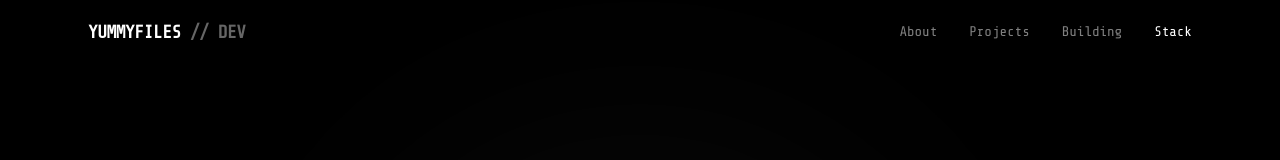
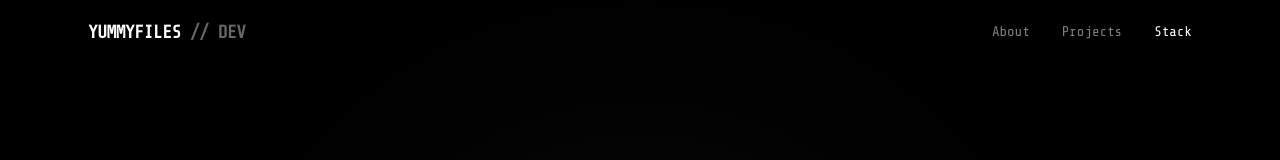
Before and after one commit to yummyfiles/yummyfiles-website, a React (Vite) app: page / in a window 1280 px wide. Shown: the top 160 px of the page. Built offline with nearby package versions, Linux system fonts and the light colour scheme.

Commit message:
Remove Building section

```diff
--- a/src/App.tsx
+++ b/src/App.tsx
@@ -3,7 +3,6 @@ import Navbar from './components/Navbar'
 import Hero from './components/Hero'
 import About from './components/About'
 import Projects from './components/Projects'
-import Building from './components/Building'
 import TechStack from './components/TechStack'
 import GitHubActivity from './components/GitHubActivity'
 import Footer from './components/Footer'
@@ -16,7 +15,6 @@ export default function App() {
         <Hero />
         <About />
         <Projects />
-        <Building />
         <TechStack />
         <GitHubActivity />
       </main>
--- a/src/components/Navbar.tsx
+++ b/src/components/Navbar.tsx
@@ -4,7 +4,6 @@ import { motion, AnimatePresence } from 'framer-motion'
 const links = [
   { label: 'About', href: '#about' },
   { label: 'Projects', href: '#projects' },
-  { label: 'Building', href: '#building' },
   { label: 'Stack', href: '#stack' },
 ]
 
```
